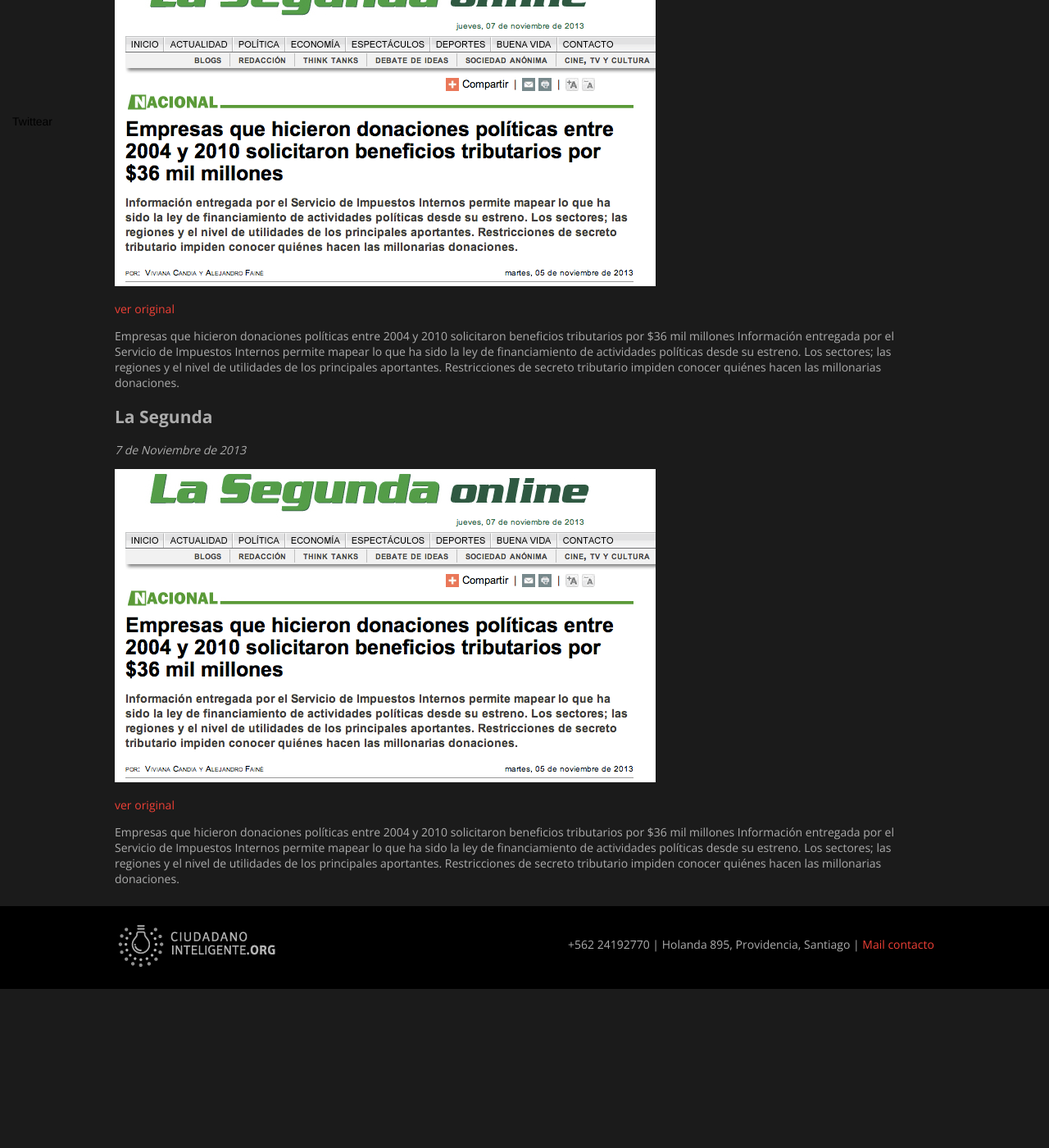
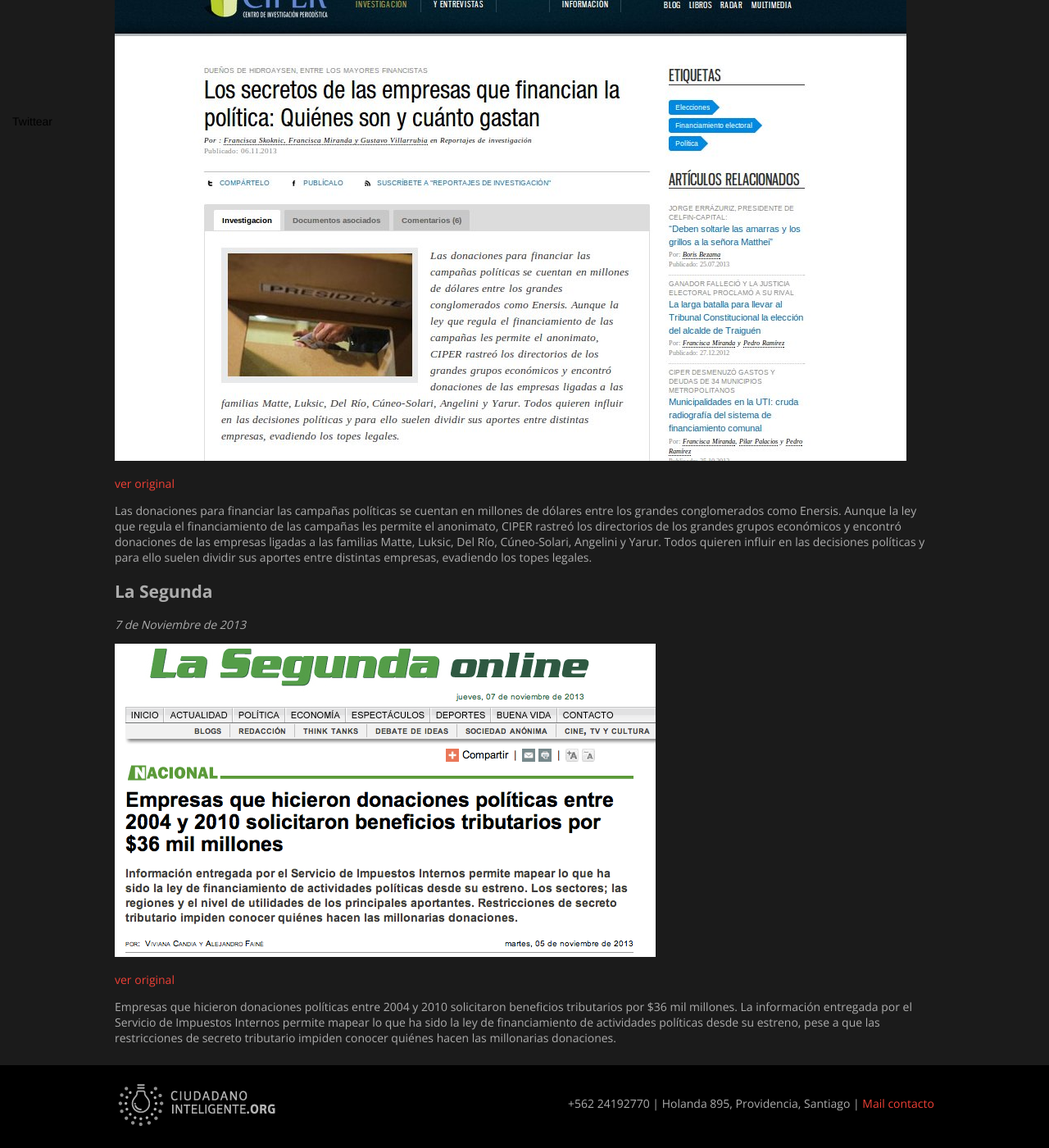
Before and after one commit to ciudadanointeligente/quien-te-financia, a Jekyll site: the page built from prensa.markdown, in a window 1280 px wide and 1400 px high, scrolled down 332 px. Shown: the whole window at 82% size. Built offline with Jekyll 4.4.1, drawn with Linux system fonts in a browser that asks for light colours; nearby versions of some CDN libraries; Markdown is read by kramdown in place of the engine named in the settings; comment, search, counter and statistics services are not loaded; before the commit the page ends 1538 px from its top, so only the background shows below that; some of the changed text lies outside the part shown.

Commit message:
noticia CIPER

```diff
--- a/prensa.markdown
+++ b/prensa.markdown
@@ -5,7 +5,17 @@
 
 # Prensa
 
-Estas son algunas de las apariciones en prensa del tema del financiamiento de la política chilena.
+Estas son algunas de las apariciones en prensa vinculadas al financiamiento de la política chilena.
+
+## La Segunda
+*7 de Noviembre de 2013*
+
+![Empresas que financian la política](/images/prensa/CIPER.jpg)
+
+[ver original](http://ciperchile.cl/2013/11/06/los-secretos-de-las-empresas-que-financian-la-politica-quienes-son-y-cuanto-gastan/)
+
+Las donaciones para financiar las campañas políticas se cuentan en millones de dólares entre los grandes conglomerados como Enersis. Aunque la ley que regula el financiamiento de las campañas les permite el anonimato, CIPER rastreó los directorios de los grandes grupos económicos y encontró donaciones de las empresas ligadas a las familias Matte, Luksic, Del Río, Cúneo-Solari, Angelini y Yarur. Todos quieren influir en las decisiones políticas y para ello suelen dividir sus aportes entre distintas empresas, evadiendo los topes legales.
+
 
 ## La Segunda
 *7 de Noviembre de 2013*
@@ -15,16 +25,5 @@
 [ver original](http://www.lasegunda.com/Noticias/Impreso/2013/11/890614/empresas-que-hicieron-donaciones-politicas-entre-2004-y-2010-solicitaron-beneficios-tributarios-por-36-mil-millones)
 
 
-Empresas que hicieron donaciones políticas entre 2004 y 2010 solicitaron beneficios tributarios por $36 mil millones
-Información entregada por el Servicio de Impuestos Internos permite mapear lo que ha sido la ley de financiamiento de actividades políticas desde su estreno. Los sectores; las regiones y el nivel de utilidades de los principales aportantes. Restricciones de secreto tributario impiden conocer quiénes hacen las millonarias donaciones.
-
-## La Segunda
-*7 de Noviembre de 2013*
-
-![La segunda donaciones](/images/prensa/la_segunda_01.png)
-
-[ver original](http://www.lasegunda.com/Noticias/Impreso/2013/11/890614/empresas-que-hicieron-donaciones-politicas-entre-2004-y-2010-solicitaron-beneficios-tributarios-por-36-mil-millones)
-
-
-Empresas que hicieron donaciones políticas entre 2004 y 2010 solicitaron beneficios tributarios por $36 mil millones
-Información entregada por el Servicio de Impuestos Internos permite mapear lo que ha sido la ley de financiamiento de actividades políticas desde su estreno. Los sectores; las regiones y el nivel de utilidades de los principales aportantes. Restricciones de secreto tributario impiden conocer quiénes hacen las millonarias donaciones.
+Empresas que hicieron donaciones políticas entre 2004 y 2010 solicitaron beneficios tributarios por $36 mil millones.
+La información entregada por el Servicio de Impuestos Internos permite mapear lo que ha sido la ley de financiamiento de actividades políticas desde su estreno, pese a que las restricciones de secreto tributario impiden conocer quiénes hacen las millonarias donaciones.
```
